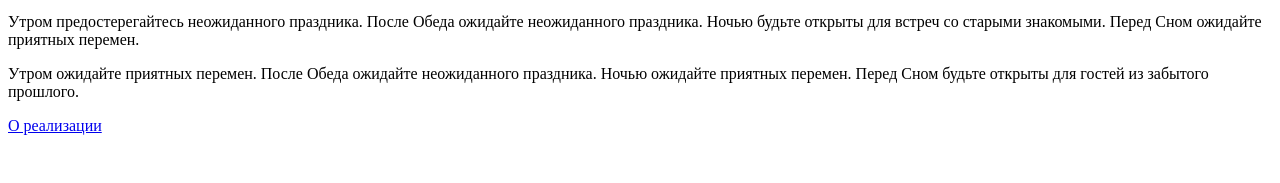
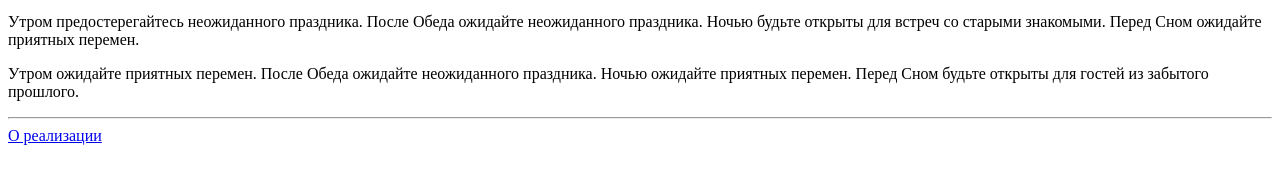
Before and after one commit to Developerrr/horoscope, a plain HTML site: page index.html in a window 1280 px wide. Shown: the part 105-288 px from the top of the page. Drawn offline with Linux system fonts and the light colour scheme.

Commit message:
index.html

```diff
--- a/index.html
+++ b/index.html
@@ -1 +1 @@
-<html><head><meta charset='utf-8'><title>Гороскоп</title></head><body><h1>Ваши предсказания на 2019-10-25</h1><p>Утром предостерегайтесь приятных перемен. Утром предостерегайтесь встреч со старыми знакомыми. Ночью будьте открыты для приятных перемен. После Обеда предостерегайтесь гостей из забытого прошлого.</p><p>Утром предостерегайтесь неожиданного праздника. После Обеда ожидайте неожиданного праздника. Ночью будьте открыты для встреч со старыми знакомыми. Перед Сном ожидайте приятных перемен.</p><p>Утром ожидайте приятных перемен. После Обеда ожидайте неожиданного праздника. Ночью ожидайте приятных перемен. Перед Сном будьте открыты для гостей из забытого прошлого.</p></body><a href=https://developerrr.github.io/horoscope/about.html>О реализации</a></html>
+<html><head><meta charset='utf-8'><title>Гороскоп</title></head><body><h1>Ваши предсказания на 2019-10-25</h1><p>Утром предостерегайтесь приятных перемен. Утром предостерегайтесь встреч со старыми знакомыми. Ночью будьте открыты для приятных перемен. После Обеда предостерегайтесь гостей из забытого прошлого.</p><p>Утром предостерегайтесь неожиданного праздника. После Обеда ожидайте неожиданного праздника. Ночью будьте открыты для встреч со старыми знакомыми. Перед Сном ожидайте приятных перемен.</p><p>Утром ожидайте приятных перемен. После Обеда ожидайте неожиданного праздника. Ночью ожидайте приятных перемен. Перед Сном будьте открыты для гостей из забытого прошлого.</p></body><hr><a href=https://developerrr.github.io/horoscope/about.html>О реализации</a></html>
```
